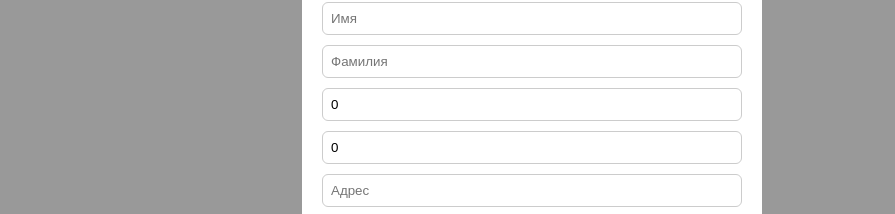
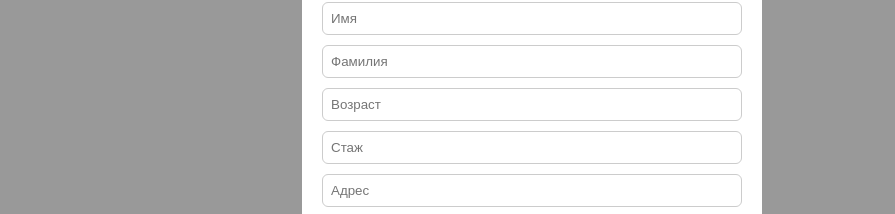
Before and after one commit to BogdanTsybin2005/employee-list, a Nuxt app: page / in a window 1280 px wide. Both pictures are taken after a click on the button "Добавить сотрудника". Shown: the part 276-490 px from the top of the page, without its empty margins (108-1003 px from the left). Built offline with nearby package versions, Linux system fonts and the light colour scheme.

Commit message:
Improved the logic for displaying placeholders in inputs with the number type

```diff
--- a/app/components/EmployeeForm.vue
+++ b/app/components/EmployeeForm.vue
@@ -19,12 +19,12 @@
 
     const emit = defineEmits(['save'])
 
-    const form = reactive<Employee>({
+    const form = reactive({
         id: props.employee?.id ?? uuid(),
         firstName: props.employee?.firstName ?? '',
         lastName: props.employee?.lastName ?? '',
-        age: props.employee?.age ?? 0,
-        experience: props.employee?.experience ?? 0,
+        age: props.employee?.age ?? null,
+        experience: props.employee?.experience ?? null,
         address: props.employee?.address ?? '',
     })
 
```
